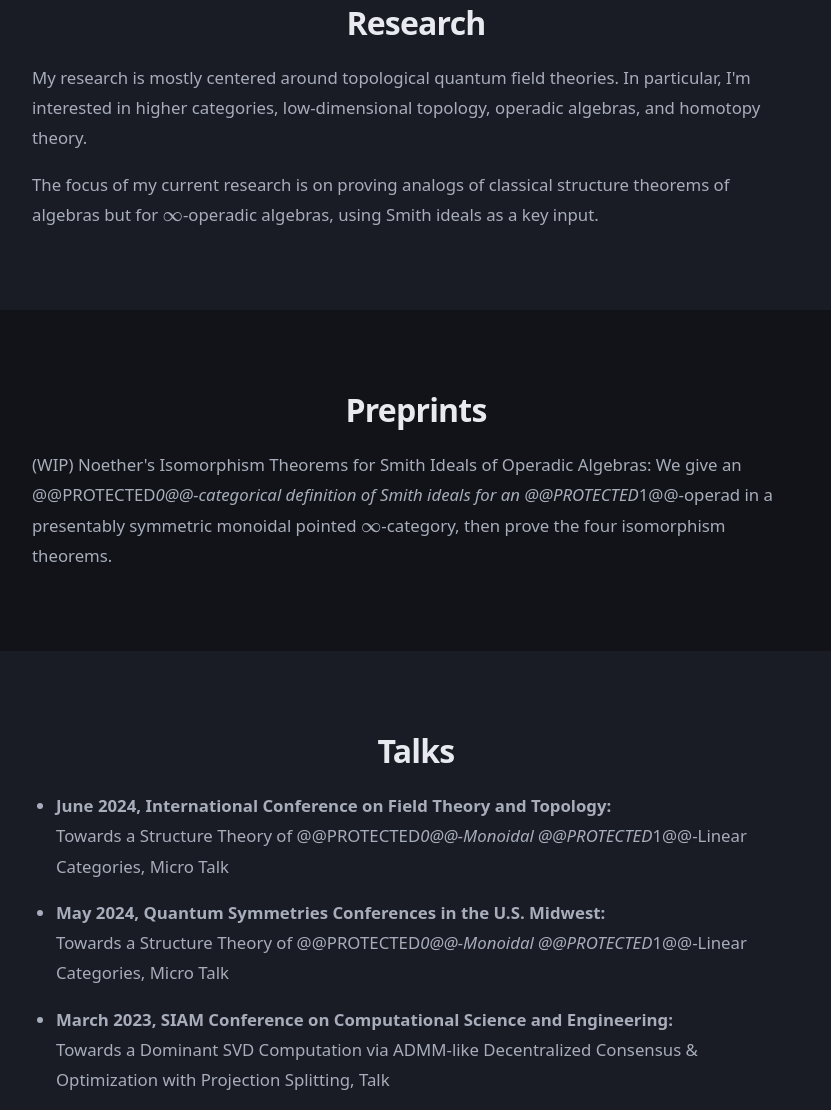
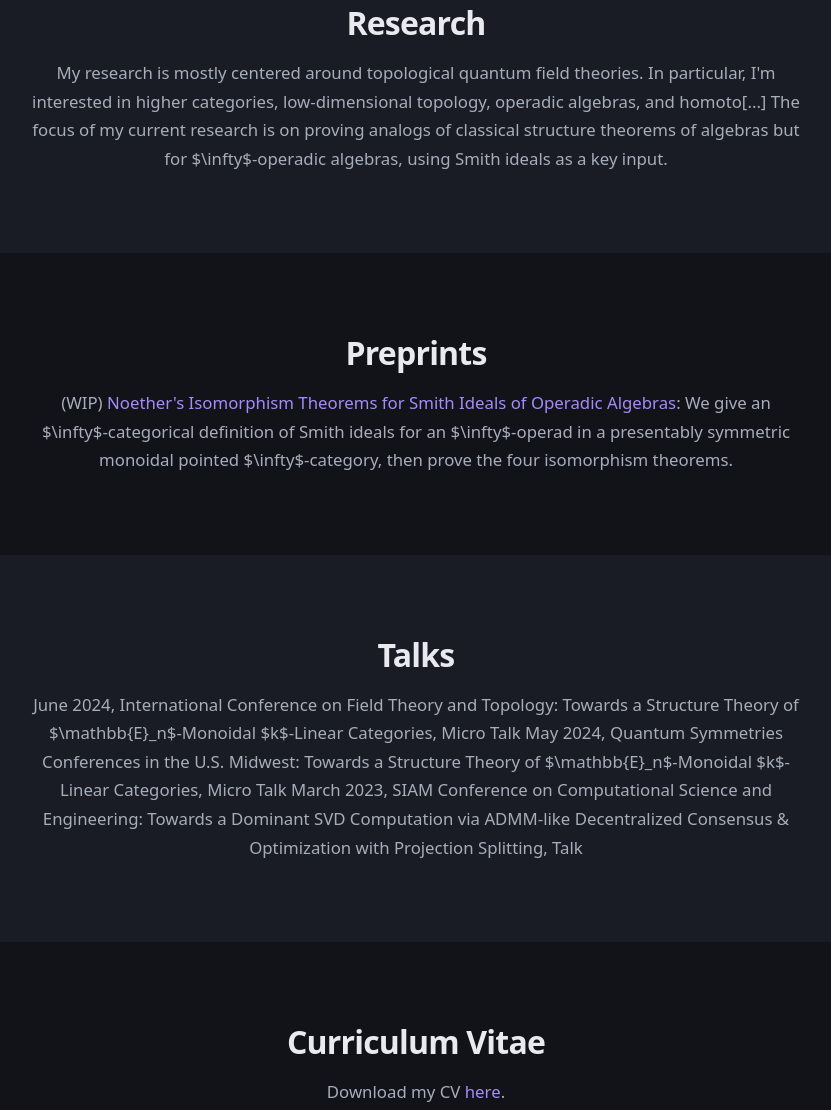
Before and after one commit to PandnotPthereforeQ/PandnotPthereforeQ.github.io, a plain HTML site: page index.html in a window 1280 px wide. Shown: the part 597-1707 px from the top of the page, without its empty margins (224-1055 px from the left). Drawn offline with nearby package versions, Linux system fonts and the light colour scheme.

Commit message:
Link the preprint title to the uploaded PDF

```diff
--- a/index.html
+++ b/index.html
@@ -27,48 +27,39 @@
         <div class="container">
             <h2>About</h2>
             <div class="about-content">
-                <p>I'm a 6th year Ph.D. student in the Math department at the University of Notre Dame. My advisor is Dr. Chris Schommer-Pries. I am on the job market this year.</p>
+                <p>I'm a 6th year Ph.D. student in the Math department at the University of Notre Dame. My advisor is Dr. Chris Schommer-Pries. I am on the job market this year.
+                    </p>
                 <img class="profile-photo" src="profile-placeholder.svg" alt="Placeholder for profile photo">
             </div>
         </div>
     </section>
 
     <section id="research">
-        <div class="container academic-section">
+        <div class="container">
             <h2>Research</h2>
-            <div class="markdown-content" id="research-content"></div>
-            <script type="text/markdown" id="research-markdown">
-My research is mostly centered around topological quantum field theories. In particular, I'm interested in higher categories, low-dimensional topology, operadic algebras, and homotopy theory.
-
-The focus of my current research is on proving analogs of classical structure theorems of algebras but for $\infty$-operadic algebras, using Smith ideals as a key input.
-            </script>
+            <p>My research is mostly centered around topological quantum field theories. In particular, I'm interested in higher categories, low-dimensional topology, operadic algebras, and homoto[...]
+                The focus of my current research is on proving analogs of classical structure theorems of algebras but for $\infty$-operadic algebras, using Smith ideals as a key input.</p>
         </div>
     </section>
 
     <section id="preprints" class="section">
-        <div class="container academic-section">
+        <div class="container">
             <h2>Preprints</h2>
-            <div class="markdown-content" id="preprints-content"></div>
-            <script type="text/markdown" id="preprints-markdown">
-(WIP) Noether's Isomorphism Theorems for Smith Ideals of Operadic Algebras: We give an $\infty$-categorical definition of Smith ideals for an $\infty$-operad in a presentably symmetric monoidal pointed $\infty$-category, then prove the four isomorphism theorems.
-            </script>
+            <p>(WIP) <a href="uploads/Noether_s_Thms_for_operadic_algebras.pdf" target="_blank" rel="noopener">Noether's Isomorphism Theorems for Smith Ideals of Operadic Algebras</a>: We give an $\infty$-categorical definition of Smith ideals for an $\infty$-operad in a presentably symmetric monoidal pointed $\infty$-category, then prove the four isomorphism theorems.</p>
         </div>
     </section>
 
     <section id="talks" class="section">
-        <div class="container academic-section">
+        <div class="container">
             <h2>Talks</h2>
-            <div class="markdown-content" id="talks-content"></div>
-            <script type="text/markdown" id="talks-markdown">
-- **June 2024, International Conference on Field Theory and Topology:**
-  Towards a Structure Theory of $\mathbb{E}_n$-Monoidal $k$-Linear Categories, Micro Talk
+            <p>June 2024, International Conference on Field Theory and Topology:
+Towards a Structure Theory of $\mathbb{E}_n$-Monoidal $k$-Linear Categories, Micro Talk
 
-- **May 2024, Quantum Symmetries Conferences in the U.S. Midwest:**
-  Towards a Structure Theory of $\mathbb{E}_n$-Monoidal $k$-Linear Categories, Micro Talk
+May 2024, Quantum Symmetries Conferences in the U.S. Midwest:
+Towards a Structure Theory of $\mathbb{E}_n$-Monoidal $k$-Linear Categories, Micro Talk
 
-- **March 2023, SIAM Conference on Computational Science and Engineering:**
-  Towards a Dominant SVD Computation via ADMM-like Decentralized Consensus & Optimization with Projection Splitting, Talk
-            </script>
+March 2023, SIAM Conference on Computational Science and Engineering:
+Towards a Dominant SVD Computation via ADMM-like Decentralized Consensus & Optimization with Projection Splitting, Talk</p>
         </div>
     </section>
 
@@ -92,6 +83,5 @@ The focus of my current research is on proving analogs of classical structure th
             <p class="footer-notice">All original content on this site is protected by copyright. No scraping, harvesting, or AI training use is permitted without permission.</p>
         </div>
     </footer>
-    <script src="markdown.js" defer></script>
 </body>
 </html>
```
